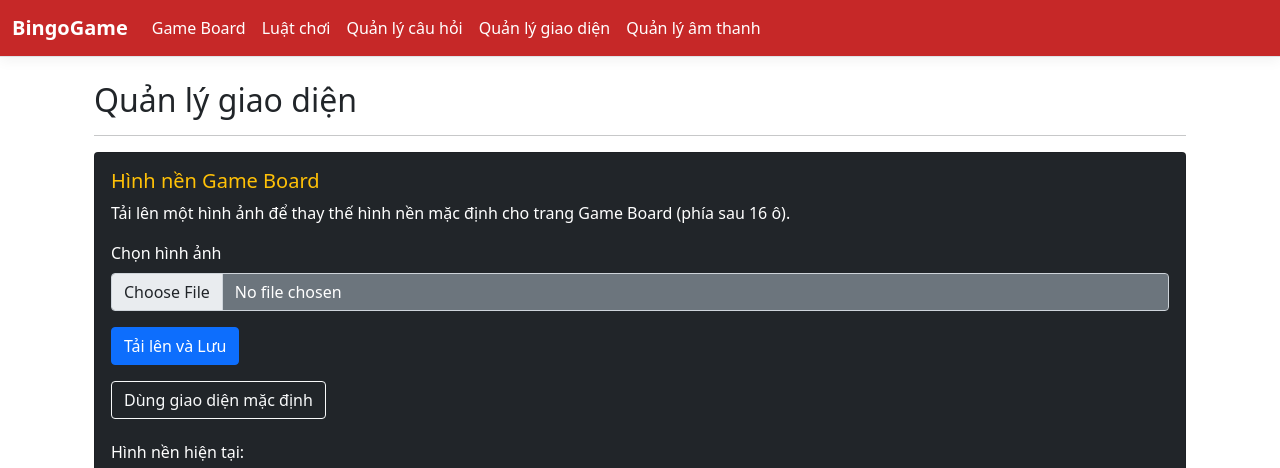
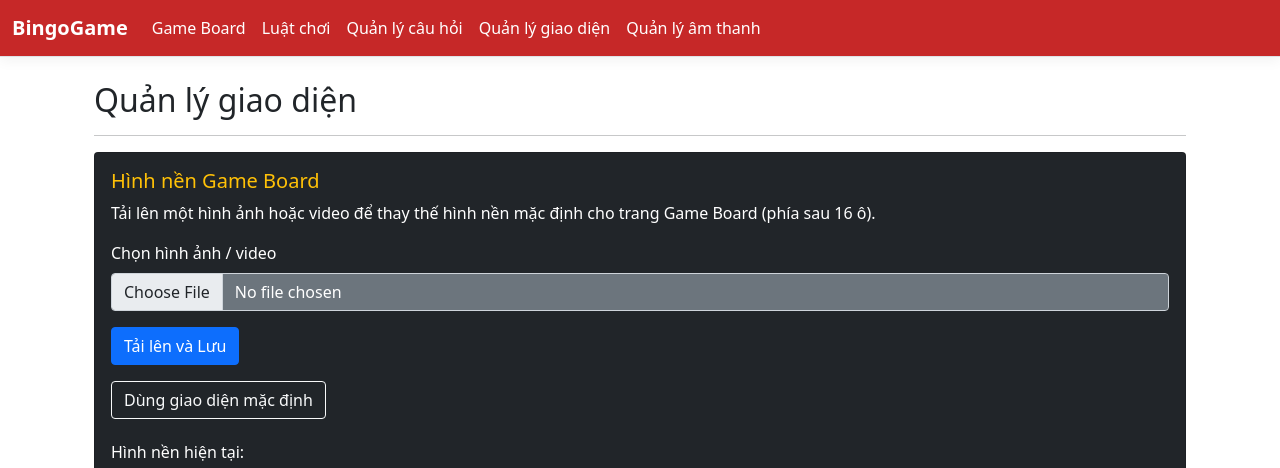
Before and after one commit to hoangviet2805/Game_Bingo_Mnl111, an ASP.NET Core app: page /Admin/Appearance in a window 1280 px wide. Shown: the top 468 px of the page. Run offline with ASP.NET Core 8, Linux system fonts and the light colour scheme; style sheets or scripts are compiled from the project's sources; some libraries are stand-ins or nearby versions.

Commit message:
update interface l4

```diff
--- a/Views/Admin/Appearance.cshtml
+++ b/Views/Admin/Appearance.cshtml
@@ -9,12 +9,12 @@
     <div class="card bg-dark text-white mb-4">
         <div class="card-body">
             <h5 class="card-title text-warning">Hình nền Game Board</h5>
-            <p class="card-text">Tải lên một hình ảnh để thay thế hình nền mặc định cho trang Game Board (phía sau 16 ô).</p>
+            <p class="card-text">Tải lên một hình ảnh hoặc video để thay thế hình nền mặc định cho trang Game Board (phía sau 16 ô).</p>
 
             <form asp-action="UploadBackground" method="post" enctype="multipart/form-data">
                 <div class="mb-3">
-                    <label for="backgroundImage" class="form-label">Chọn hình ảnh</label>
-                    <input class="form-control bg-secondary text-white" type="file" id="backgroundImage" name="backgroundImage" accept="image/*" required>
+                    <label for="backgroundImage" class="form-label">Chọn hình ảnh / video</label>
+                    <input class="form-control bg-secondary text-white" type="file" id="backgroundImage" name="backgroundImage" accept="image/*,video/*" required>
                 </div>
                 <button type="submit" class="btn btn-primary">Tải lên và Lưu</button>
             </form>
@@ -25,9 +25,21 @@
 
             @if (!string.IsNullOrEmpty(ViewBag.BackgroundImage as string))
             {
+                var bg = ViewBag.BackgroundImage as string;
+                var isVideo = bg.EndsWith(".mp4", StringComparison.OrdinalIgnoreCase) ||
+                              bg.EndsWith(".webm", StringComparison.OrdinalIgnoreCase) ||
+                              bg.EndsWith(".ogg", StringComparison.OrdinalIgnoreCase) ||
+                              bg.EndsWith(".mov", StringComparison.OrdinalIgnoreCase);
                 <div class="mt-4">
                     <h6>Hình nền hiện tại:</h6>
-                    <img src="@ViewBag.BackgroundImage?v=@DateTime.Now.Ticks" alt="Background Image" class="img-fluid rounded" style="max-height: 300px; border: 2px solid #555;" />
+                    @if (isVideo)
+                    {
+                        <video src="@bg?v=@DateTime.Now.Ticks" autoplay loop muted playsinline class="img-fluid rounded" style="max-height: 300px; border: 2px solid #555;"></video>
+                    }
+                    else
+                    {
+                        <img src="@bg?v=@DateTime.Now.Ticks" alt="Background Image" class="img-fluid rounded" style="max-height: 300px; border: 2px solid #555;" />
+                    }
                 </div>
             }
         </div>
--- a/settings.json
+++ b/settings.json
@@ -1,4 +1,4 @@
 {
-  "BackgroundImage": "/images/bg.webp",
+  "BackgroundImage": "/images/bg_639260769490225544.mp4",
   "BackgroundAudio": "/audio/bg_audio_639260635528936586.mp3;1|/audio/bg_audio_639260641759240988.mp3;10"
 }
```
Also changed, not shown: Views/Home/Index.cshtml (+13 -1 lines), 1 other file.
